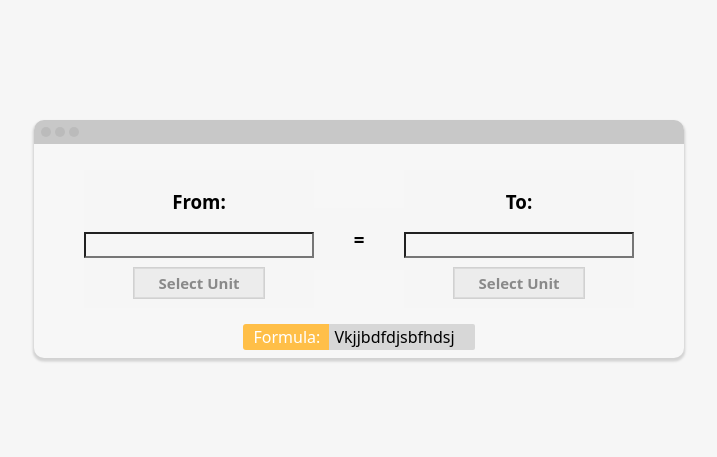
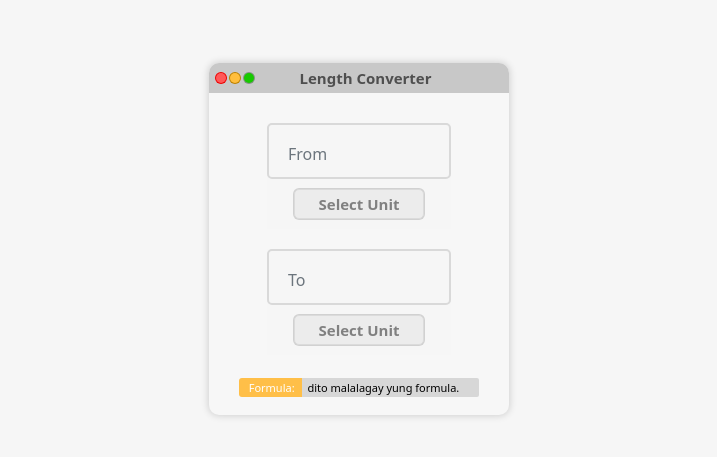
Before and after one commit to jnrveneracion/length-Coverter-with-formula, a plain HTML site: page index.html in a window 1280 px wide. Shown: the part 161-618 px from the top of the page, without its empty margins (281-998 px from the left). Drawn offline with Linux system fonts and the light colour scheme.

Commit message:
update Ui and program

```diff
--- a/index.html
+++ b/index.html
@@ -8,63 +8,67 @@
     <link rel="stylesheet" href="style.css">
 </head>
 <body>
-
     <div class="mainArea">
         <div class="top">
-            <span class="topbtn" style="color: red;"></span>
-            <span class="topbtn"></span>
-            <span class="topbtn"></span>
+            <span class="topbtn" style="background-color: rgb(255, 88, 88); box-shadow: 0 0 0 1px rgb(237, 0, 0);"></span>
+            <span class="topbtn" style="background-color: rgb(255, 190, 61); box-shadow: 0 0 0 1px rgb(189, 130, 0);"></span>
+            <span class="topbtn" style="background-color: rgb(23, 201, 0); box-shadow: 0 0 0 1px rgba(0, 48, 0, 0.36);"></span>
+            <span style="background-color: transparent; font-size: 15px; font-weight: 600; margin-inline-start: 15%; color: rgb(79, 79, 79);">Length Converter</span>
         </div>
         <div class="section">
-            <h3>From:</h3>
-            <input type="number" name="from" id="fromLength">
+            <div class="input-block">
+                <input type="text" name="input-text" required spellcheck="false" id="fromLength">
+                    <span class="placeholder">
+                    From
+                    </span>
+            </div>
             <section>
-                <select class="choices" id="choicesA" onchange="activeColor(act = 'a')">
-                    <option value="0" selected="selected">Select Unit </option>
-                    <option value="1">[km]Kilometer</option>
-                    <option value="2">[m]Meter</option>
-                    <option value="3">[cm]Centimeter</option>
-                    <option value="4">[mm]Millimeter</option>
-                    <option value="5">[μm]Micrometer</option>
-                    <option value="6">[nm]Nanometer</option>
-                    <option value="7">[mi]Mile</option>
-                    <option value="8">[yd]Yard</option>
-                    <option value="9">[ft]Foot</option>
-                    <option value="10">[in]Inch</option>
-                    <option value="11">[nm]Nautical Mile</option>
+                <select class="choices" id="itemsA" onchange="selectionA(event)" style="color: gray;">
+                    <option value="0">Select Unit </option>
+                    <option value="A1">[km]Kilometer</option>
+                    <option value="A2">[m]Meter</option>
+                    <option value="A3">[cm]Centimeter</option>
+                    <option value="A4">[mm]Millimeter</option>
+                    <option value="A5">[μm]Micrometer</option>
+                    <option value="A6">[nm]Nanometer</option>
+                    <option value="A7">[mi]Mile</option>
+                    <option value="A8">[yd]Yard</option>
+                    <option value="A9">[ft]Foot</option>
+                    <option value="A10">[in]Inch</option>
+                    <option value="A11">[nm]Nautical Mile</option>
                 </select>
             </section>
         </div>
-        <div class="equalSign">
-            <h3>
-                =
-            </h3>
-        </div>
         <div class="section">
-            <h3>To:</h3>
-            <input type="number" name="to" id="toLength">
+            <div class="input-block">
+                <input type="text" name="input-text" required spellcheck="false" id="toLength">
+                    <span class="placeholder" id="toLengthtext">
+                    To
+                    </span>
+            </div>
             <section>
-                <select class="choices" id="choicesB" onchange="activeColor(act = 'b')">
-                    <option value="0" selected="selected">Select Unit </option>
-                    <option value="1">[km]Kilometer</option>
-                    <option value="2">[m]Meter</option>
-                    <option value="3">[cm]Centimeter</option>
-                    <option value="4">[mm]Millimeter</option>
-                    <option value="5">[μm]Micrometer</option>
-                    <option value="6">[nm]Nanometer</option>
-                    <option value="7">[mi]Mile</option>
-                    <option value="8">[yd]Yard</option>
-                    <option value="9">[ft]Foot</option>
-                    <option value="10">[in]Inch</option>
-                    <option value="11">[nm]Nautical Mile</option>
+                <select class="choices" id="itemsB" onchange="selectionB(event)" style="color: gray;">
+                    <option value="0">Select Unit </option>
+                    <option value="B1">[km]Kilometer</option>
+                    <option value="B2">[m]Meter</option>
+                    <option value="B3">[cm]Centimeter</option>
+                    <option value="B4">[mm]Millimeter</option>
+                    <option value="B5">[μm]Micrometer</option>
+                    <option value="B6">[nm]Nanometer</option>
+                    <option value="B7">[mi]Mile</option>
+                    <option value="B8">[yd]Yard</option>
+                    <option value="B9">[ft]Foot</option>
+                    <option value="B10">[in]Inch</option>
+                    <option value="B11">[nm]Nautical Mile</option>
                 </select>
             </section>
         </div>
         <div class="bot">
             <span class="botSpan" id="bot"> Formula: </span>
-            <span class="botSpanB"> Vkjjbdfdjsbfhdsj</span>
+            <span class="botSpanB"> dito malalagay yung formula.</span>
         </div>
     </div>
+
     <script src="script.js"></script>
 </body>
 </html>
--- a/script.js
+++ b/script.js
@@ -0,0 +1,37 @@
+
+
+
+// disable input2
+document.getElementById('toLength').disabled = true;
+
+function selectionA(event){
+    var selectElement = event.target;
+    var valueA = selectElement.value;
+
+    if(valueA === '0'){
+        document.getElementById("itemsA").style = "color: gray;";
+    }else if(valueA !== '0'){
+        document.getElementById("itemsA").style = "color: black;";
+    }
+
+
+    console.log(valueA);
+}
+
+function selectionB(event){
+    var selectElement = event.target;
+    var valueB = selectElement.value;
+
+    if(valueB === '0'){
+        document.getElementById("toLengthtext").style = "transform: none;";
+        document.getElementById("toLength").value = "";
+        document.getElementById("itemsB").style = "color: gray;";
+    }else if(valueB !== '0'){
+        document.getElementById("itemsB").style = "color: black;";
+        document.getElementById("toLength").value = "result";
+        document.getElementById("toLengthtext").style = "transform: scale(0.8) translateY(-30px); background-color: rgb(247, 247, 247);";
+    }
+
+
+    console.log(valueB);
+}
--- a/style.css
+++ b/style.css
@@ -5,10 +5,10 @@
 
 
 .mainArea{
-    box-shadow: rgba(0, 0, 0, 0.15) 0px 2.4px 2.4px 1.2px;
+    box-shadow: rgba(0, 0, 0, 0.15) 0px 0px 7px 1px;
     background-color: rgb(247, 247, 247);
     padding: 50px;
-    width: fit-content;
+    width: 200px;
     height: fit-content;
 
     position: absolute;
@@ -25,10 +25,6 @@
     justify-content: center;
 }
 
-.sectionA {
-    display: flex;
-    flex-direction: row;
-}
 
 .top {
     position: absolute;
@@ -37,15 +33,17 @@
     width: -webkit-fill-available;
     background-color: rgb(200, 200, 200);
     color: rgb(0, 0, 0);
-    text-align: center;
     padding: 5px;
     border-radius: 10px 10px 0px 0px;
+    align-items: center;
+    display: inline-flex;
 }
 
 .bot {
     position: absolute;
-    bottom: 10px;
+    bottom: 20px;
     width: fit-content;
+    font-size: 11px;
 }
 
 .botSpan {
@@ -70,7 +68,6 @@
 .topbtn {
   height: 10px;
   width: 10px;
-  background-color: #bbb;
   border-radius: 50%;
   float: left;
   margin: 2px;
@@ -79,16 +76,13 @@
 .section{
     width: fit-content;
     text-align: center;
+    margin: 10px;
 }
 
 select {
     appearance: none;
 }
 
-.equalSign {
-    width: 90px;
-    text-align: center;
-}
 
 input {
     font-size: 15px;
@@ -96,7 +90,7 @@ input {
 }
 
 .choices {
-    color: rgb(137, 137, 137);
+    color: rgb(23, 23, 23);
     background-color: rgb(236, 236, 236);
     height: 30px;
     font-size: 15px;
@@ -107,8 +101,53 @@ input {
     border-radius: 0px;
     box-shadow: rgba(0, 0, 0, 0.15) 0px .1px .1px 1px;
     margin: 10px;
+    border-radius: 5px;
 }
 
 h3{
     color: rgb(0, 0, 0);
 }
+
+
+
+
+div.input-block {
+    position: relative;
+  }
+  div.input-block input {
+    font-weight: 500;
+    font-size: 1rem;
+    color: #495055;
+    width: 150px;
+    padding: 15px 15px;
+    border-radius: 5px;
+    border: 2px solid  #D9D9D9;
+    outline:none;
+  }
+ .placeholder {
+    position: absolute;
+    margin: 20px 0;
+    padding: 0 4px;
+    color:  #6c757d;
+    display: flex;
+    align-items: center;
+    font-size: 1rem;
+    top: 0;
+    left: 17px;
+    transition: all 0.2s;
+    transform-origin: 0% 0%;
+    background: none;
+    pointer-events: none;
+  }
+  div.input-block input:valid + span.placeholder,
+  div.input-block input:focus + span.placeholder {
+    transform: scale(0.8) translateY(-30px);
+    background-color: rgb(247, 247, 247);
+  }
+  div.input-block input:focus{
+    color: #000000;
+    border-color: #000000;
+  }
+  div.input-block input:focus + span.placeholder {
+    color: #000000;
+  }
```
